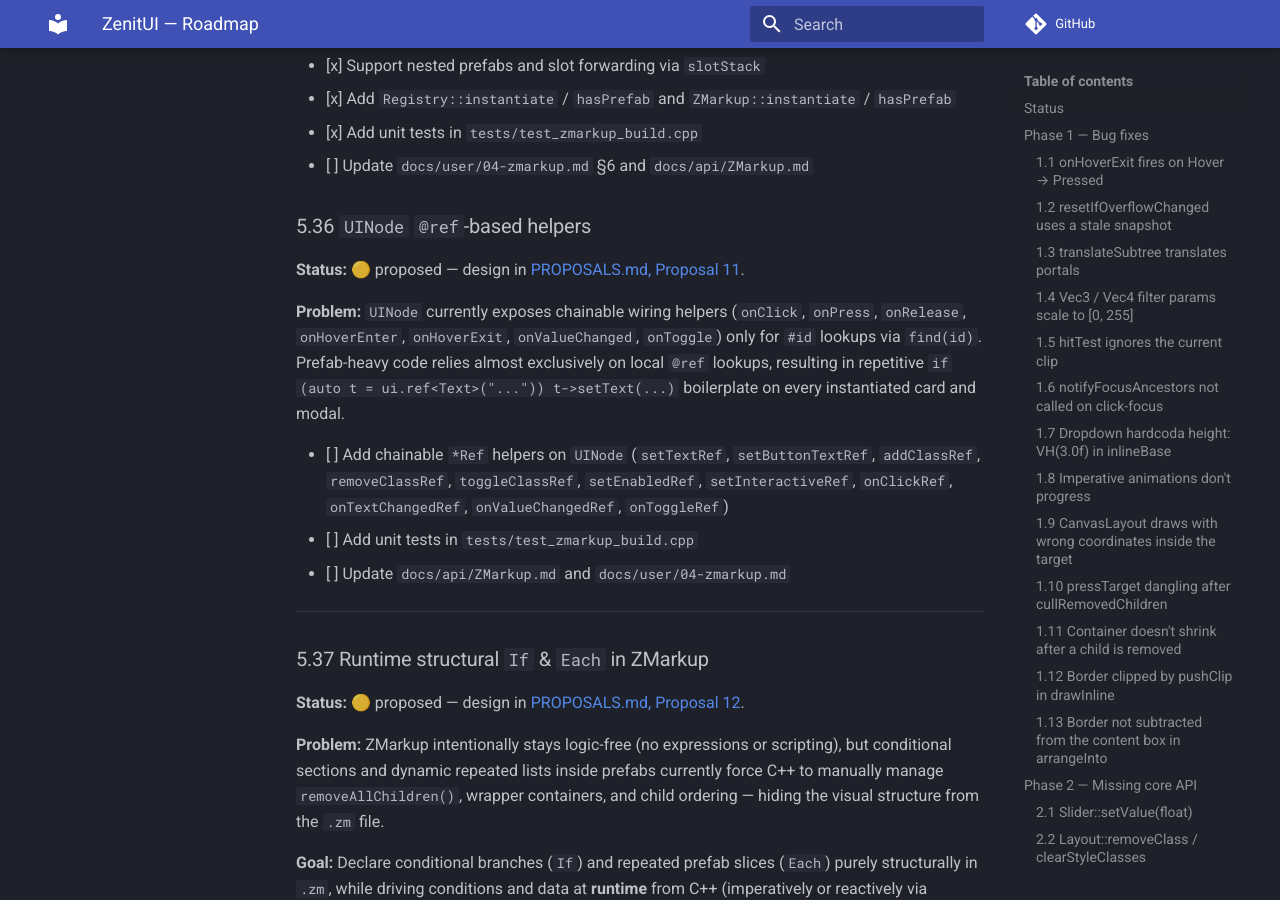
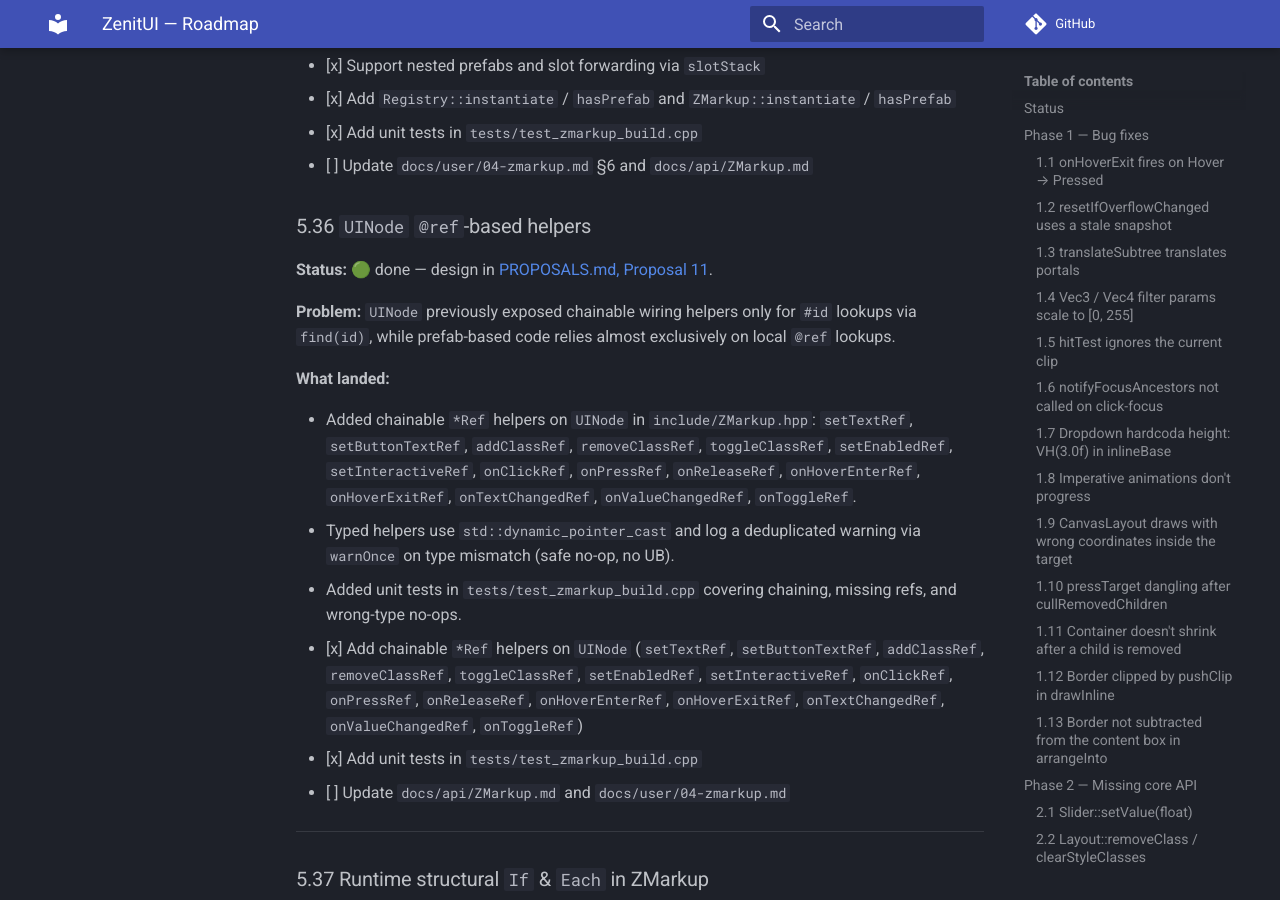
Before and after one commit to zLouis043/ZenitUI, an MkDocs documentation site: the page built from docs/ROADMAP.md, in a window 1280 px wide and 900 px high, scrolled down 52057 px. Built offline with MkDocs 1.6.1 and Material for MkDocs 9.7.7, drawn with Linux system fonts in a browser that asks for light colours; comment, search, counter and statistics services are not loaded; some of the changed text lies outside the part shown.

Commit message:
Completed 5.36 of the ROADMAP.md

```diff
--- a/docs/ROADMAP.md
+++ b/docs/ROADMAP.md
@@ -10,9 +10,9 @@ items (bugs, missing API, critical test gaps) are prioritized. The
 **nice-to-have** items are collected at the end.
 
 Last updated: after §4.9 (Filter layer pipeline performance — steps 0–f
-shipped, step g declined) and §5.25–§5.35 (CSS flex/border/text parity,
+shipped, step g declined) and §5.25–§5.36 (CSS flex/border/text parity,
 TextArea, opt-in transitions, Raylib Latin-1 glyphs, Named Slots &
-direct prefab instantiation).
+direct prefab instantiation, `UINode` `@ref` helpers).
 
 ---
 
@@ -2322,22 +2322,32 @@ round-trip through `ZMarkup::build("Tag.cls")`.
 
 ### 5.36 `UINode` `@ref`-based helpers
 
-**Status:** 🟡 proposed — design in
+**Status:** 🟢 done — design in
 [PROPOSALS.md, Proposal 11](architecture/PROPOSALS.md#proposal-11--uinode-ref-based-helpers).
 
-**Problem:** `UINode` currently exposes chainable wiring helpers
-(`onClick`, `onPress`, `onRelease`, `onHoverEnter`, `onHoverExit`,
-`onValueChanged`, `onToggle`) only for `#id` lookups via `find(id)`.
-Prefab-heavy code relies almost exclusively on local `@ref` lookups,
-resulting in repetitive `if (auto t = ui.ref<Text>("...")) t->setText(...)`
-boilerplate on every instantiated card and modal.
-
-- [ ] Add chainable `*Ref` helpers on `UINode` (`setTextRef`,
+**Problem:** `UINode` previously exposed chainable wiring helpers only
+for `#id` lookups via `find(id)`, while prefab-based code relies almost
+exclusively on local `@ref` lookups.
+
+**What landed:**
+
+- Added chainable `*Ref` helpers on `UINode` in `include/ZMarkup.hpp`:
+  `setTextRef`, `setButtonTextRef`, `addClassRef`, `removeClassRef`,
+  `toggleClassRef`, `setEnabledRef`, `setInteractiveRef`, `onClickRef`,
+  `onPressRef`, `onReleaseRef`, `onHoverEnterRef`, `onHoverExitRef`,
+  `onTextChangedRef`, `onValueChangedRef`, `onToggleRef`.
+- Typed helpers use `std::dynamic_pointer_cast` and log a deduplicated
+  warning via `warnOnce` on type mismatch (safe no-op, no UB).
+- Added unit tests in `tests/test_zmarkup_build.cpp` covering chaining,
+  missing refs, and wrong-type no-ops.
+
+- [x] Add chainable `*Ref` helpers on `UINode` (`setTextRef`,
       `setButtonTextRef`, `addClassRef`, `removeClassRef`,
       `toggleClassRef`, `setEnabledRef`, `setInteractiveRef`,
-      `onClickRef`, `onTextChangedRef`, `onValueChangedRef`,
+      `onClickRef`, `onPressRef`, `onReleaseRef`, `onHoverEnterRef`,
+      `onHoverExitRef`, `onTextChangedRef`, `onValueChangedRef`,
       `onToggleRef`)
-- [ ] Add unit tests in `tests/test_zmarkup_build.cpp`
+- [x] Add unit tests in `tests/test_zmarkup_build.cpp`
 - [ ] Update `docs/api/ZMarkup.md` and `docs/user/04-zmarkup.md`
 
 ---
```
Also changed, not shown: docs/architecture/PROPOSALS.md (+28 -17 lines), 2 other files.
